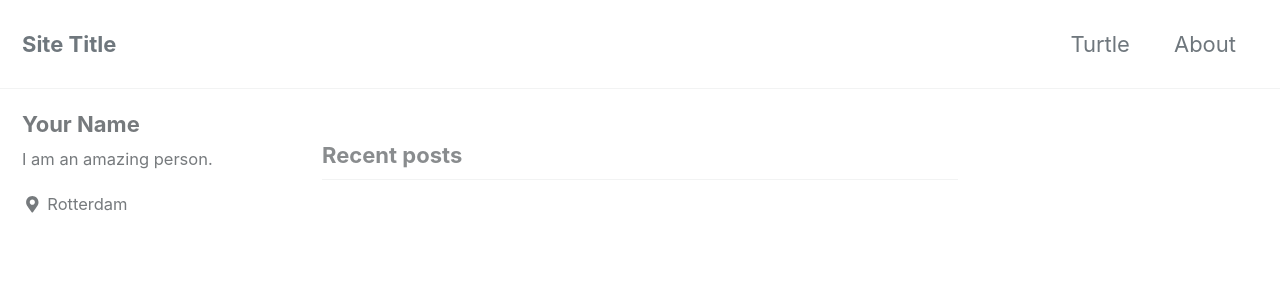
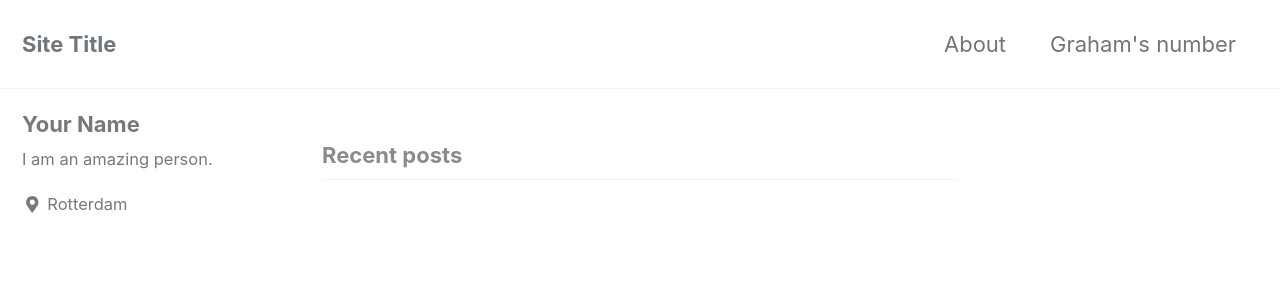
Before and after one commit to tomberdowski/tomberdowski.github.io, a Jekyll site: the page built from index.html, in a window 1280 px wide and 900 px high. Shown: the top 300 px of the window. Built offline with Jekyll 4.4.1, drawn with Linux system fonts in a browser that asks for light colours; cached includes are drawn as plain includes; nearby versions of some CDN libraries; the list of posts is cut into pages by our own code.

Commit message:
Update navigation.yml

```diff
--- a/_data/navigation.yml
+++ b/_data/navigation.yml
@@ -1,9 +1,9 @@
 # main links
 main:
-  - title: "Turtle"
-    url: https://mmistakes.github.io/minimal-mistakes/docs/quick-start-guide/
   - title: "About"
     url: /about/
+  - title: "Graham's number"
+    url: https://googology.wikia.org/wiki/Graham%27s_number
   # - title: "Sample Posts"
   #   url: /year-archive/
   # - title: "Sample Collections"
```
